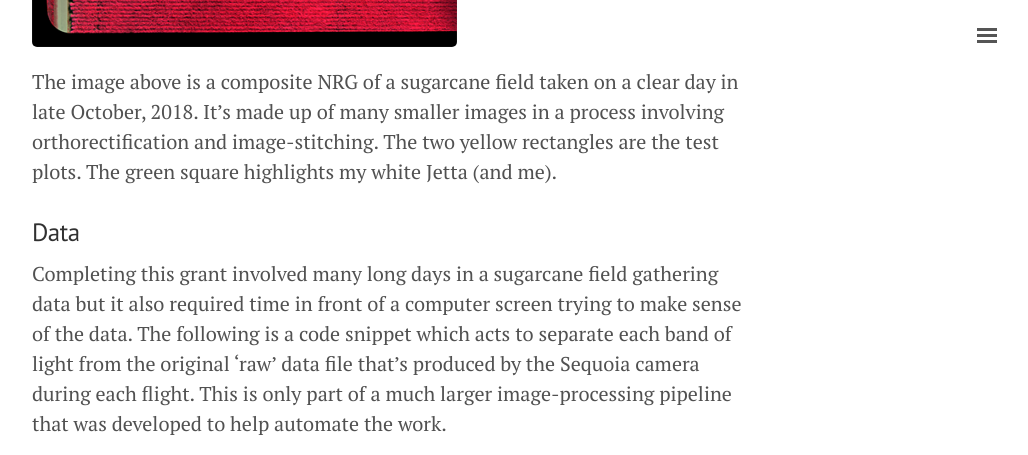
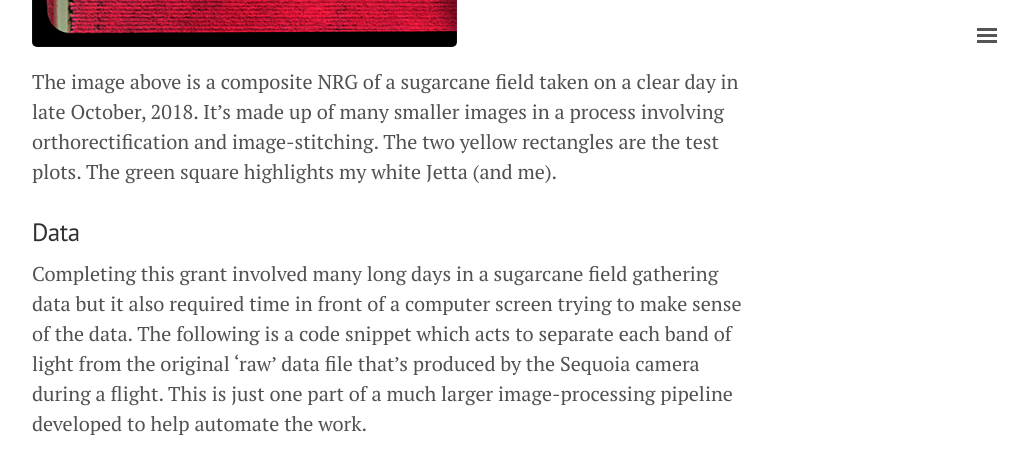
Before and after one commit to geraldmc/geraldmc.github.io, a Jekyll site: the page built from _posts/2019-04-06-predicting-yield-1.md, in a window 1280 px wide and 900 px high, scrolled down 3300 px, cut to the strip 0-455 px from the top of the window. Shown: the whole strip, without its empty margins (248-1276 px from the left). Built offline with Jekyll 4.4.1, drawn with Linux system fonts in a browser that asks for light colours.

Commit message:
updates part 1

```diff
--- a/_posts/2019-04-06-predicting-yield-1.md
+++ b/_posts/2019-04-06-predicting-yield-1.md
@@ -46,7 +46,7 @@ The image above is a composite NRG of a sugarcane field taken on a clear day in
 
 ### Data
 
-Completing this grant involved many long days in a sugarcane field gathering data but it also required time in front of a computer screen trying to make sense of the data. The following is a code snippet which acts to separate each band of light from the original 'raw' data file that's produced by the Sequoia camera during each flight. This is only part of a much larger image-processing pipeline that was developed to help automate the work.
+Completing this grant involved many long days in a sugarcane field gathering data but it also required time in front of a computer screen trying to make sense of the data. The following is a code snippet which acts to separate each band of light from the original 'raw' data file that's produced by the Sequoia camera during a flight. This is just one part of a much larger image-processing pipeline developed to help automate the work.
 <br />
 
 <!-- {% highlight python %} {% endhighlight %} -->
```
